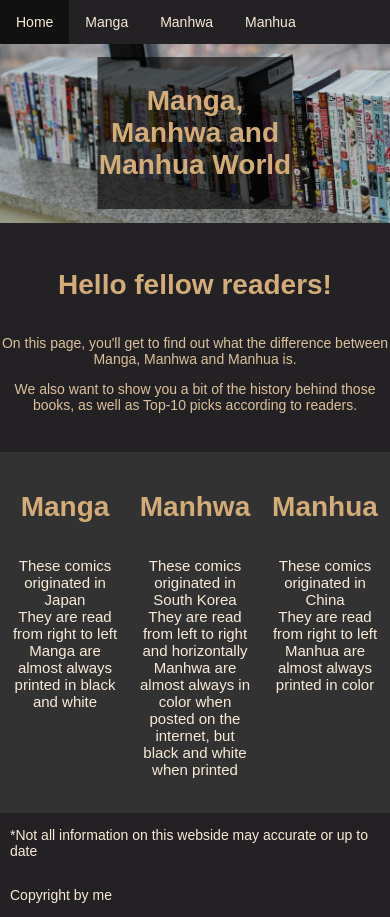
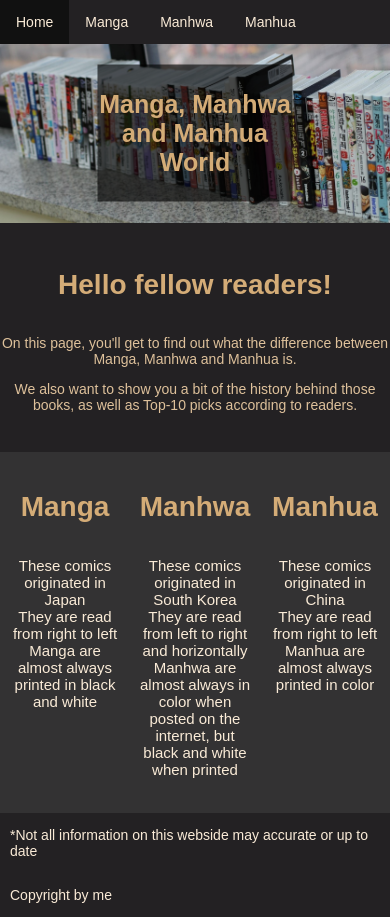
Before and after one commit to SammyMcElsen/SammyMcElsen.github.io, a plain HTML site: page index.html in a window 390 px wide. Drawn offline with Linux system fonts and the light colour scheme.

Commit message:
edited font size

```diff
--- a/style.css
+++ b/style.css
@@ -100,5 +100,5 @@ footer{
   footer {flex-direction: column;}
   .image-container img {height: auto;}
   .image-container-overlay {padding: 0%;
-  font-size: 28px;}
+  font-size: 25px;}
 }
```
